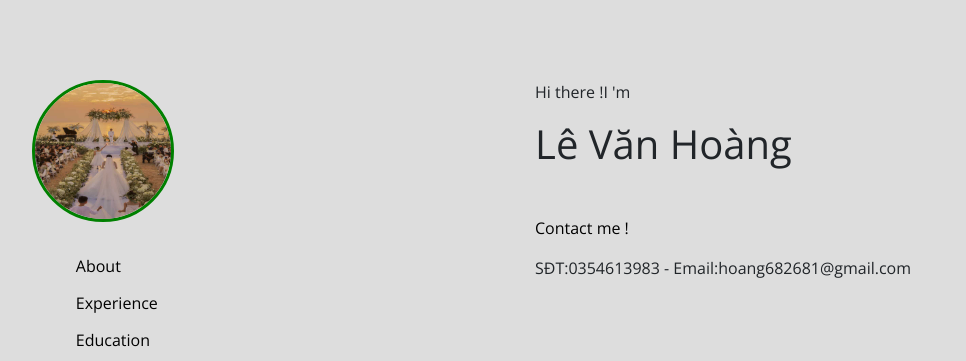
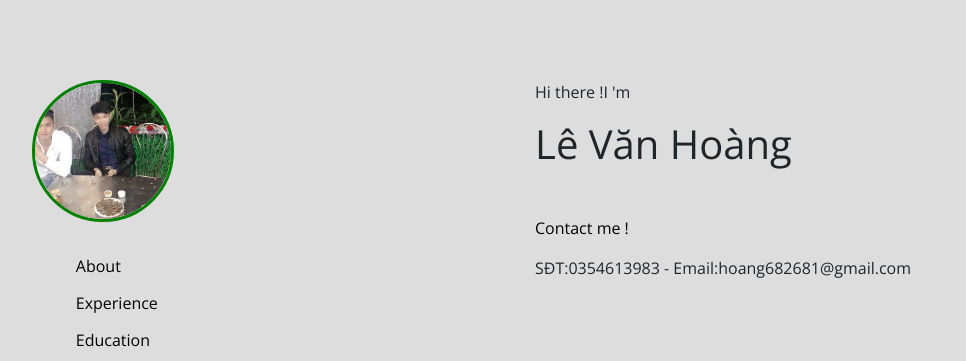
Before and after one commit to hoangoliverblog/MyCV.github.io, a plain HTML site: page index.html in a window 1280 px wide. Shown: the top 361 px of the page, without its empty margins (41-1007 px from the left). Drawn offline with nearby package versions, Linux system fonts and the light colour scheme.

Commit message:
Add files via upload

```diff
--- a/index.html
+++ b/index.html
@@ -13,7 +13,7 @@
   		<div class="wrappe row">
   			<div class="col-sm-3 ">
   				<div class="picture">
-  					<a href=""><img src="img/597a1040.jpg"></a>
+  					<a href=""><img src="img/Untitled-1.jpg"></a>
   				</div>
   				<div class="content">
   					<ul id= "menu">
```
Also changed, not shown: img/Untitled-1.jpg (added).
